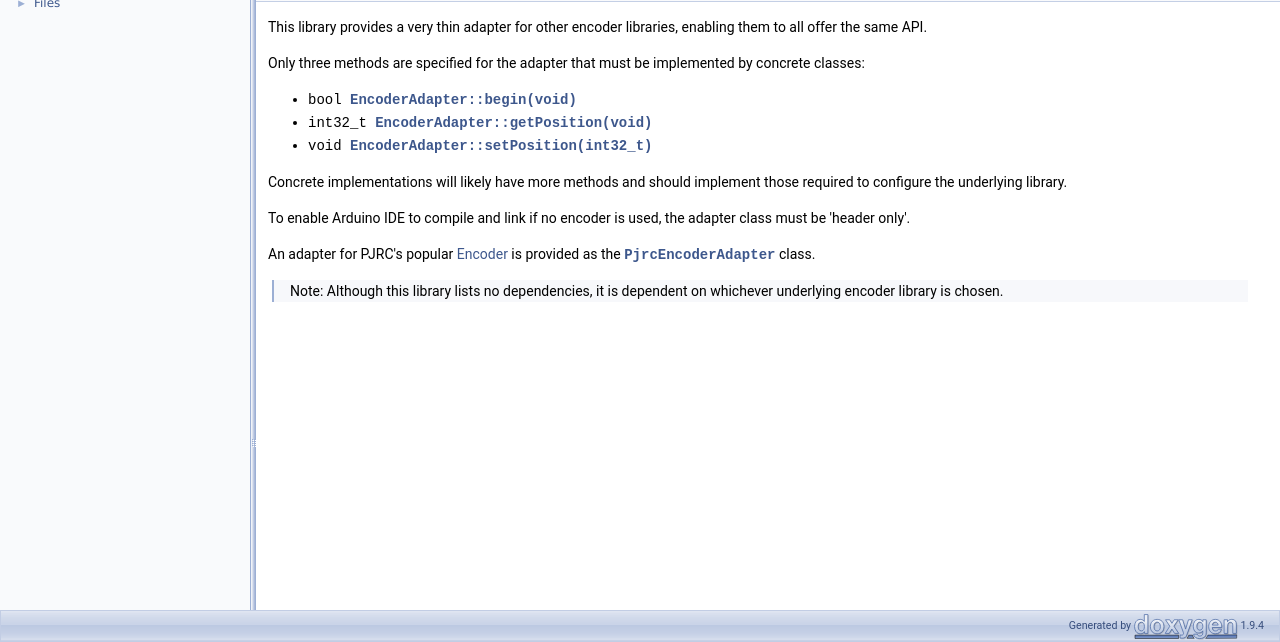
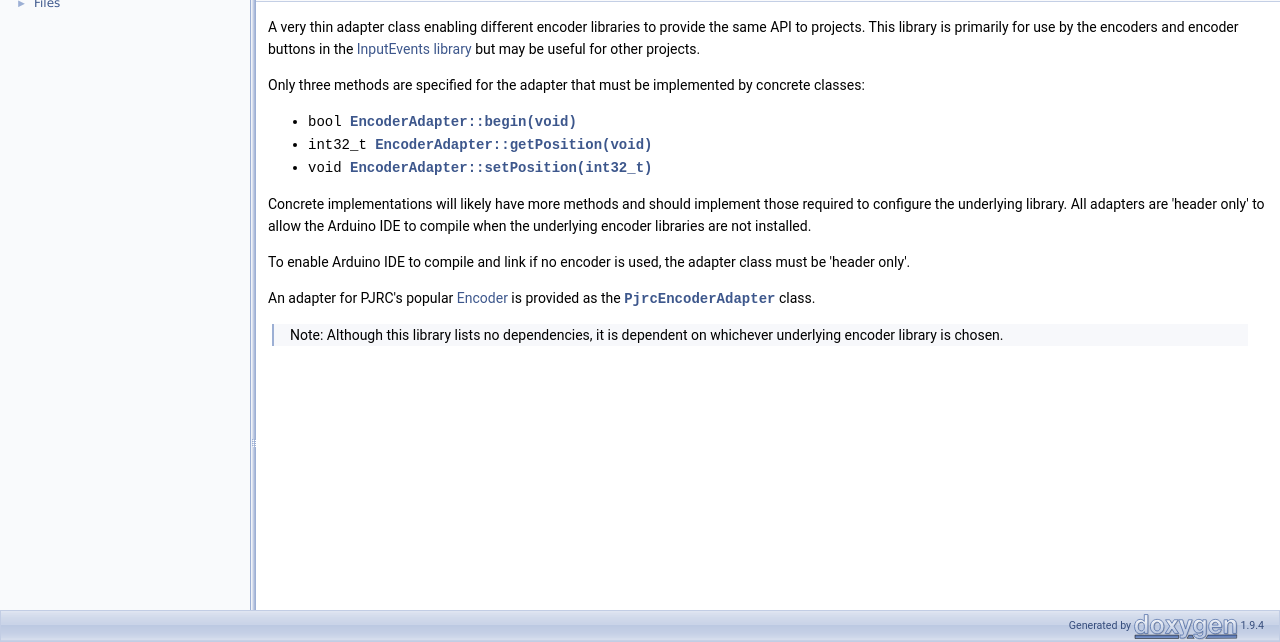
Before and after one commit to Stutchbury/EncoderAdapter, a plain HTML site: page docs/api/index.html in a window 1280 px wide. Shown: the part 158-800 px from the top of the page. Drawn offline with Linux system fonts and the light colour scheme.

Commit message:
Update to apidocs.md

```diff
--- a/docs/api/index.html
+++ b/docs/api/index.html
@@ -64,14 +64,14 @@ $(document).ready(function(){initNavTree('index.html',''); initResizable(); });
   <div class="headertitle"><div class="title"><a class="el" href="classEncoderAdapter.html" title="A lightweight adapter abstract class for encoders.">EncoderAdapter</a> </div></div>
 </div><!--header-->
 <div class="contents">
-<div class="textblock"><p ><a class="anchor" id="md_docs_apidocs"></a> This library provides a very thin adapter for other encoder libraries, enabling them to all offer the same API.</p>
+<div class="textblock"><p ><a class="anchor" id="md_docs_apidocs"></a> A very thin adapter class enabling different encoder libraries to provide the same API to projects. This library is primarily for use by the encoders and encoder buttons in the <a href="https://github.com/Stutchbury/InputEvents">InputEvents library</a> but may be useful for other projects.</p>
 <p >Only three methods are specified for the adapter that must be implemented by concrete classes:</p>
 <ul>
 <li><code>bool <a class="el" href="classEncoderAdapter.html#a3efe686631649a27340443e6d6d53bf1" title="For compatibility with the Arduino library convention.">EncoderAdapter::begin(void)</a></code></li>
 <li><code>int32_t <a class="el" href="classEncoderAdapter.html#a9bc0065a310f1624ea94347cc28d12b7" title="Get the current position as reported by the encoder class.">EncoderAdapter::getPosition(void)</a></code></li>
 <li><code>void <a class="el" href="classEncoderAdapter.html#a6464595b4839722877de2a3c1feae6f4" title="Set the a new position of the encoder. For some libraries this may only allow it to be set to 0.">EncoderAdapter::setPosition(int32_t)</a></code></li>
 </ul>
-<p >Concrete implementations will likely have more methods and should implement those required to configure the underlying library.</p>
+<p >Concrete implementations will likely have more methods and should implement those required to configure the underlying library. All adapters are 'header only' to allow the Arduino IDE to compile when the underlying encoder libraries are not installed.</p>
 <p >To enable Arduino IDE to compile and link if no encoder is used, the adapter class must be 'header only'.</p>
 <p >An adapter for PJRC's popular <a href="https://reference.arduino.cc/reference/en/libraries/encoder/">Encoder</a> is provided as the <code><a class="el" href="classPjrcEncoderAdapter.html" title="An adapter for PJRC&#39;s Encoder.">PjrcEncoderAdapter</a></code> class.</p>
 <blockquote class="doxtable">
```
